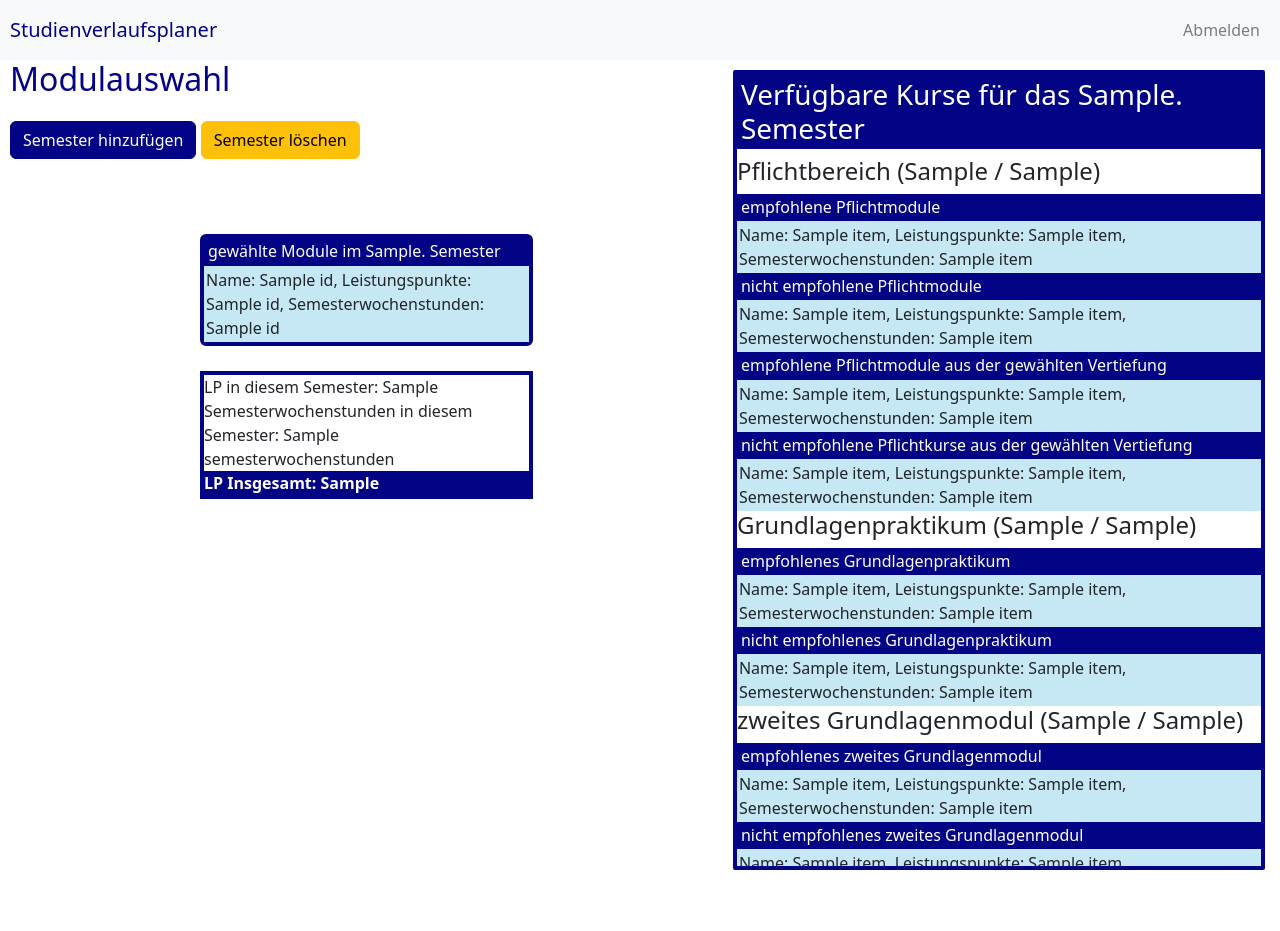
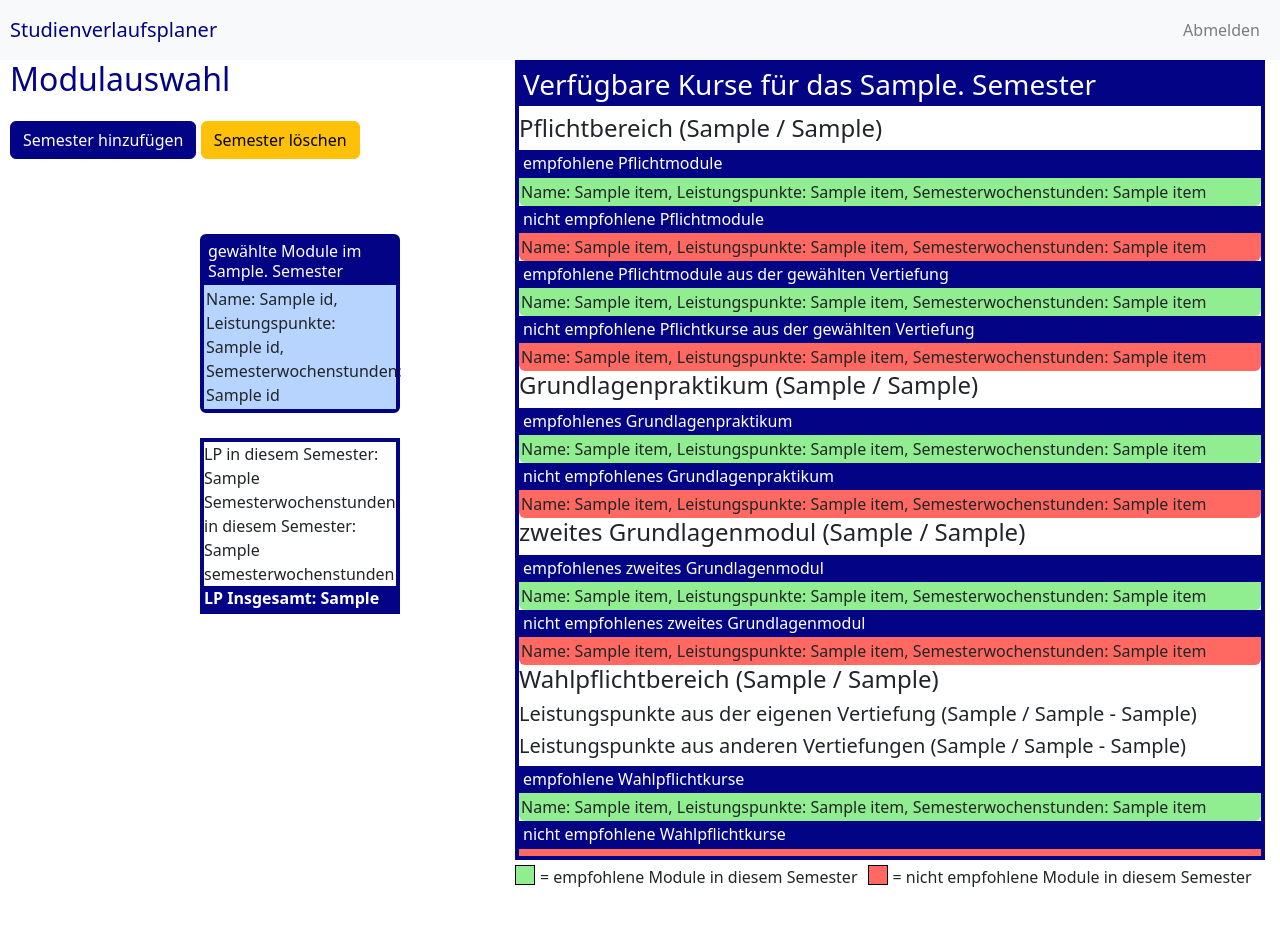
Before and after one commit to lukassheinz/Stud_Webanwendung, a Flask app: template templates/modulauswahl.html in a window 1280 px wide. Run offline with Flask 2, Linux system fonts and the light colour scheme; the template is opened without the code that fills it: most values are stand-ins (such as "Sample title", 1, 10 or a date in 2020); parts of the project's set-up code (start-up, migrations or seed data) failed here and were passed over; some libraries are stand-ins or nearby versions.

Commit message:
lp fix & color coding

```diff
--- a/main.py
+++ b/main.py
@@ -295,12 +295,18 @@
 
     if request.is_json:
         # von belegt auf abgeschlossen ändern
+
+        #Prüfen, ob Voraussetzung abgeschlossen worden ist
+
         if request.args.get("value") and "belegt" in request.args.get("class"):
             temp_module_id = request.args.get("value")
             semester_von_modul = request.args.get("semester")
             dbase.update_benutzer_modul(user_id, temp_module_id, semester_von_modul)
 
         # von abgeschlossen auf belegt ändern
+
+        #Prüfen, ob Modul Voraussetzung hat, die abgeschlossen worden ist
+
         elif request.args.get("value") and "abgeschlossen" in request.args.get("class"):
             temp_module_id = request.args.get("value")
             semester_von_modul = request.args.get("semester")
@@ -318,13 +324,13 @@
     semester_lp_liste = []
     semester_sws_liste = []
     for i in range(1, semester_anzahl + 1):
-        lp_gesamt = int(dbase.get_Summe_Pflicht_Vertiefung(user_wahlvertiefung_ID, user_id, i)[0][0]) + \
+        lp_gesamt = int(dbase.get_Summe_Pflicht_Vertiefung(user_id, user_id, i)[0][0]) + \
                     int(dbase.get_Summe_WPF_Vertiefung(user_id, i)[0][0]) + \
                     int(dbase.get_Summe_WPF_andere(user_id, i)[0][0]) + \
                     int(dbase.get_Summe_Grundlagenpraktika(user_id, i)[0][0]) + \
                     int(dbase.get_Summe_weitere_Einfuehrung(user_id, i)[0][0])
 
-        semesterwochenstunden = int(dbase.get_Summe_Pflicht_Vertiefung_sws(user_wahlvertiefung_ID, user_id, i)[0][0]) + \
+        semesterwochenstunden = int(dbase.get_Summe_Pflicht_Vertiefung_sws(user_id, user_id, i)[0][0]) + \
                                 int(dbase.get_Summe_WPF_Vertiefung_sws(user_id, i)[0][0]) + \
                                 int(dbase.get_Summe_WPF_andere_sws(user_id, i)[0][0]) + \
                                 int(dbase.get_Summe_Grundlagenpraktika_sws(user_id, i)[0][0]) + \
@@ -388,9 +394,11 @@
     temp = dbase.get_vertiefungen2(user_wahlvertiefung_ID)
 
     #Pflichtmodule Leistungspunkte
-    sum_pflicht_vertiefung_lp = dbase.get_Summe_Pflicht_Vertiefung_Gesamt(user_wahlvertiefung_ID, user_id)
+    sum_pflicht_vertiefung_lp = dbase.get_Summe_Pflicht_Vertiefung_Gesamt(user_id, user_id)
+    print("SUMAOWIDJ", sum_pflicht_vertiefung_lp)
     user_pflicht_lp_soll = temp[0][3]
     user_pflicht_lp_ist = int(sum_pflicht_vertiefung_lp[0][0])
+    print("IAWNDAWKJND", user_pflicht_lp_ist)
 
     #Weitere Einführung Leistungspunkte
     sum_weitere_einfuherung_lp = dbase.get_Summe_weitere_Einfuehrung_Gesamt(user_id)
@@ -415,16 +423,15 @@
 
 
     #LP-Gesamt
-    lp_gesamt = int(dbase.get_Summe_Pflicht_Vertiefung(user_wahlvertiefung_ID, user_id, current_semester)[0][0]) + \
+    lp_gesamt = int(dbase.get_Summe_Pflicht_Vertiefung(user_id, user_id, current_semester)[0][0]) + \
                             int(dbase.get_Summe_WPF_Vertiefung(user_id, current_semester)[0][0]) + \
                             int(dbase.get_Summe_WPF_andere(user_id, current_semester)[0][0]) +\
                             int(dbase.get_Summe_Grundlagenpraktika(user_id, current_semester)[0][0]) + \
                             int(dbase.get_Summe_weitere_Einfuehrung(user_id, current_semester)[0][0])
-    print("1. ", int(dbase.get_Summe_Pflicht_Vertiefung(user_wahlvertiefung_ID, user_id, current_semester)[0][0]))
     print("LP_GESSAMT:", lp_gesamt) #empfohlene Wahlpflichkturse aus anderen Vertiefungen irgendwas mit weitere wpm nur bei geraden?
 
     #LP-Gesamt in den vorherigen Semestern (Für Bachelorarbeit relevant)
-    lp_gesamt_vor_sem = int(dbase.get_Summe_Pflicht_Vertiefung_Vor(user_wahlvertiefung_ID, user_id, current_semester)[0][0]) + \
+    lp_gesamt_vor_sem = int(dbase.get_Summe_Pflicht_Vertiefung_Vor(user_id, user_id, current_semester)[0][0]) + \
                             int(dbase.get_Summe_WPF_Vertiefung_Vor(user_id, current_semester)[0][0]) + \
                             int(dbase.get_Summe_WPF_andere_Vor(user_id, current_semester)[0][0]) +\
                             int(dbase.get_Summe_Grundlagenpraktika_Vor(user_id, current_semester)[0][0]) + \
@@ -433,7 +440,7 @@
     lp_gesamt_alle_semester = int(dbase.get_Gesamtsumme_LP(user_id)[0][0])
 
     #Semesterwochenstunden
-    semesterwochenstunden = int(dbase.get_Summe_Pflicht_Vertiefung_sws(user_wahlvertiefung_ID, user_id, current_semester)[0][0]) + \
+    semesterwochenstunden = int(dbase.get_Summe_Pflicht_Vertiefung_sws(user_id, user_id, current_semester)[0][0]) + \
                             int(dbase.get_Summe_WPF_Vertiefung_sws(user_id, current_semester)[0][0]) + \
                             int(dbase.get_Summe_WPF_andere_sws(user_id, current_semester)[0][0]) +\
                             int(dbase.get_Summe_Grundlagenpraktika_sws(user_id, current_semester)[0][0]) + \
@@ -750,7 +757,7 @@
                                    user_wahlpflicht_LP_ist_summe = user_wahlpflicht_LP_ist_summe,
                                    semester_anzahl = semester_anzahl
                                    )
-        elif user_wahlvertiefung_ID == 2 or user_wahlvertiefung_ID == 4:
+        elif user_wahlvertiefung_ID == 2:
             return render_template("modulauswahl.html",
                                    module1=module1,
                                    pflichtkurse_nicht_empfohlen=pflichtkurse_nicht_empfohlen,
@@ -779,6 +786,34 @@
                                    current_semester = current_semester,
                                    user_wahlpflicht_LP_ist_summe = user_wahlpflicht_LP_ist_summe,
                                    semester_anzahl = semester_anzahl
+                                   )
+        elif user_wahlvertiefung_ID == 4:
+            return render_template("modulauswahl.html",
+                                   module1=module1,
+                                   pflichtkurse_nicht_empfohlen=pflichtkurse_nicht_empfohlen,
+                                   pflichtkurse_vertiefung_empfohlen=pflichtkurse_vertiefung_empfohlen,
+                                   pflichtkurse_vertiefung_nicht_empfohlen=pflichtkurse_vertiefung_nicht_empfohlen,
+                                   zweites_Grundlagenmodul=zweites_Grundlagenmodul,
+                                   zweites_Grundlagenmodul_nicht_empfohlen=zweites_Grundlagenmodul_nicht_empfohlen,
+                                   empfohlene_wahlpflichtkurse=empfohlene_wahlpflichtkurse,
+                                   nichtempfohlene_wahlpflichtkurse=nichtempfohlene_wahlpflichtkurse,
+                                   user_pflicht_lp_ist=user_pflicht_lp_ist,
+                                   user_pflicht_lp_soll=user_pflicht_lp_soll,
+                                   user_weitere_einfuehrung_LP_ist=user_weitere_einfuehrung_LP_ist,
+                                   user_weitere_einfuehrung_LP_soll=user_weitere_einfuehrung_LP_soll,
+                                   user_wahlpflicht_LP_ist=user_wahlpflicht_LP_ist,
+                                   user_wahlpflicht_andere_LP_ist=user_wahlpflicht_andere_LP_ist,
+                                   user_min_wahlpflicht_LP=user_min_wahlpflicht_LP,
+                                   user_max_wahlpflicht_LP=user_max_wahlpflicht_LP,
+                                   user_min_wahlpflicht_andere_LP=user_min_wahlpflicht_andere_LP,
+                                   user_max_wahlpflicht_andere_LP=user_max_wahlpflicht_andere_LP,
+                                   lp_gesamt=lp_gesamt,
+                                   semesterwochenstunden=semesterwochenstunden,
+                                   temp_list=temp_list,
+                                   lp_gesamt_alle_semester=lp_gesamt_alle_semester,
+                                   current_semester=current_semester,
+                                   user_wahlpflicht_LP_ist_summe=user_wahlpflicht_LP_ist_summe,
+                                   semester_anzahl=semester_anzahl
                                    )
 
 
@@ -816,7 +851,7 @@
                                user_wahlpflicht_LP_ist_summe = user_wahlpflicht_LP_ist_summe,
                                semester_anzahl = semester_anzahl
                                )
-    elif user_wahlvertiefung_ID == 2 or user_wahlvertiefung_ID == 4:
+    elif user_wahlvertiefung_ID == 2:
         return render_template("modulauswahl.html",
                                module1=module1,
                                pflichtkurse_nicht_empfohlen=pflichtkurse_nicht_empfohlen,
@@ -846,6 +881,34 @@
                                user_wahlpflicht_LP_ist_summe = user_wahlpflicht_LP_ist_summe,
                                semester_anzahl = semester_anzahl
                                )
+    elif user_wahlvertiefung_ID == 4:
+            return render_template("modulauswahl.html",
+                                   module1=module1,
+                                   pflichtkurse_nicht_empfohlen=pflichtkurse_nicht_empfohlen,
+                                   pflichtkurse_vertiefung_empfohlen=pflichtkurse_vertiefung_empfohlen,
+                                   pflichtkurse_vertiefung_nicht_empfohlen=pflichtkurse_vertiefung_nicht_empfohlen,
+                                   zweites_Grundlagenmodul=zweites_Grundlagenmodul,
+                                   zweites_Grundlagenmodul_nicht_empfohlen=zweites_Grundlagenmodul_nicht_empfohlen,
+                                   empfohlene_wahlpflichtkurse=empfohlene_wahlpflichtkurse,
+                                   nichtempfohlene_wahlpflichtkurse=nichtempfohlene_wahlpflichtkurse,
+                                   user_pflicht_lp_ist=user_pflicht_lp_ist,
+                                   user_pflicht_lp_soll=user_pflicht_lp_soll,
+                                   user_weitere_einfuehrung_LP_ist=user_weitere_einfuehrung_LP_ist,
+                                   user_weitere_einfuehrung_LP_soll=user_weitere_einfuehrung_LP_soll,
+                                   user_wahlpflicht_LP_ist=user_wahlpflicht_LP_ist,
+                                   user_wahlpflicht_andere_LP_ist=user_wahlpflicht_andere_LP_ist,
+                                   user_min_wahlpflicht_LP=user_min_wahlpflicht_LP,
+                                   user_max_wahlpflicht_LP=user_max_wahlpflicht_LP,
+                                   user_min_wahlpflicht_andere_LP=user_min_wahlpflicht_andere_LP,
+                                   user_max_wahlpflicht_andere_LP=user_max_wahlpflicht_andere_LP,
+                                   lp_gesamt=lp_gesamt,
+                                   semesterwochenstunden=semesterwochenstunden,
+                                   temp_list=temp_list,
+                                   lp_gesamt_alle_semester=lp_gesamt_alle_semester,
+                                   current_semester=current_semester,
+                                   user_wahlpflicht_LP_ist_summe=user_wahlpflicht_LP_ist_summe,
+                                   semester_anzahl=semester_anzahl
+                                   )
 
 @app.route('/logout')
 def logout():
--- a/templates/modulauswahl.html
+++ b/templates/modulauswahl.html
@@ -41,7 +41,6 @@
             margin: 5px;
             display: flex;
             background: #030385;
-            border-radius: 5px;
         }
 
         .veranstaltungen{
@@ -50,8 +49,6 @@
             float: right;
             overflow-y: auto;
             border: solid #030385 4px;
-            border-radius: 2px;
-            margin-top: 10px;
             margin-right: 15px;
         }
 
@@ -65,7 +62,6 @@
             flex-grow: 1;
             overflow: auto;
         }
-
 
         #belegte-module {
             margin: 75px 200px 25px;
@@ -86,22 +82,31 @@
             border-color: #0a53be;
         }
 
-        ul.list-group.list-group-striped li:nth-of-type(odd){
-            background: #c6e7f4;
+        ul.list-group.list-group-empfohlen{
+            background: lightgreen;
         }
 
-        ul.list-group.list-group-striped li:nth-of-type(even){
-            background: #009ed4;
+        ul.list-group.list-group-nicht-empfohlen{
+            background: #ff6961;
         }
 
         ul.list-group.list-group-hover li:hover{
-            background: limegreen;
+            background: #0a53be;
             color: white;
         }
 
-        ul.belegte-module.list-group.list-group-hover li:hover{
-            background: indianred;
+        ul.list-group.list-group-gewählt li:hover{
+            background: #ff6961;
             color: white;
+
+        }
+
+        .list-group-gewählt li:nth-of-type(odd){
+            background: #b6d4fe;
+        }
+
+        .list-group-gewählt li:nth-of-type(even){
+            background: whitesmoke;
         }
 
         ul{
@@ -164,17 +169,47 @@
             font-weight: bold;
         }
 
+        figcaption{
+            margin-top: 5px;
+            display: flex;
+        }
+
+        .red-box{
+            background: #ff6961;
+            width: 20px;
+            height: 20px;
+            margin-right: 5px;
+            border: 1px solid black;
+        }
+
+        .green-box{
+            background: lightgreen;
+            width: 20px;
+            height: 20px;
+            margin-right: 5px;
+            border: 1px solid black;
+        }
+
+        .green-box-text{
+            margin-right: 10px;
+        }
+        figure{
+            display: flex;
+            flex-direction: column;
+        }
+
     </style>
 
 {% endblock %}
 
 {% block content %}
 <div class ="main-container">
+    <figure>
     <div class = "veranstaltungen">
     <h3>Verfügbare Kurse für das {{current_semester}}. Semester</h3>
     <h4>Pflichtbereich ({{user_pflicht_lp_ist}} / {{user_pflicht_lp_soll}})</h4>
     {% if module1 or pflichtkurse_nicht_empfohlen or pflichtkurse_vertiefung_empfohlen or pflichtkurse_vertiefung_nicht_empfohlen %}
-    <ul class ="list-group list-group-hover list-group-striped">
+    <ul class ="list-group list-group-hover list-group-empfohlen">
         <h6>empfohlene Pflichtmodule</h6>
         {% for item in module1 %}
             <li class = li value = {{item[0]}}>
@@ -182,7 +217,7 @@
             </li>
         {% endfor %}
     </ul>
-    <ul class ="list-group list-group-hover list-group-striped">
+    <ul class ="list-group list-group-hover list-group-nicht-empfohlen">
         <h6>nicht empfohlene Pflichtmodule</h6>
         {% for item in pflichtkurse_nicht_empfohlen %}
             <li class = li value = {{item[0]}}>
@@ -190,7 +225,7 @@
             </li>
         {% endfor %}
     </ul>
-    <ul class ="list-group list-group-hover list-group-striped">
+    <ul class ="list-group list-group-hover list-group-empfohlen">
         <h6>empfohlene Pflichtmodule aus der gewählten Vertiefung</h6>
         {% for item in pflichtkurse_vertiefung_empfohlen %}
             <li class = li value = {{item[0]}}>
@@ -198,7 +233,7 @@
             </li>
         {% endfor %}
     </ul>
-    <ul class ="list-group list-group-hover list-group-striped">
+    <ul class ="list-group list-group-hover list-group-nicht-empfohlen">
         <h6>nicht empfohlene Pflichtkurse aus der gewählten Vertiefung</h6>
         {% for item in pflichtkurse_vertiefung_nicht_empfohlen %}
             <li class = li value = {{item[0]}}>
@@ -210,7 +245,7 @@
 
     <h4>Grundlagenpraktikum ({{user_grundlagenpraktikum_lp_ist}} / {{user_grundlagenpraktikum_lp_soll}})</h4>
     {% if grundlagenpraktikum or grundlagenpraktikum_nicht_empfohlen %}
-    <ul class ="list-group list-group-hover list-group-striped">
+    <ul class ="list-group list-group-hover list-group-empfohlen">
         <h6>empfohlenes Grundlagenpraktikum</h6>
         {% for item in grundlagenpraktikum %}
             <li class = li value = {{item[0]}}>
@@ -221,7 +256,7 @@
 
     {% endif %}
     {% if grundlagenpraktikum_nicht_empfohlen %}
-    <ul class ="list-group list-group-hover list-group-striped">
+    <ul class ="list-group list-group-hover list-group-nicht-empfohlen">
         <h6>nicht empfohlenes Grundlagenpraktikum</h6>
         {% for item in grundlagenpraktikum_nicht_empfohlen %}
             <li class = li value = {{item[0]}}>
@@ -233,7 +268,7 @@
 
     <h4>zweites Grundlagenmodul ({{user_weitere_einfuehrung_LP_ist}} / {{user_weitere_einfuehrung_LP_soll}})</h4>
     {% if zweites_Grundlagenmodul or zweites_Grundlagenmodul_nicht_empfohlen%}
-    <ul class ="list-group list-group-hover list-group-striped">
+    <ul class ="list-group list-group-hover list-group-empfohlen">
         <h6>empfohlenes zweites Grundlagenmodul</h6>
         {% for item in zweites_Grundlagenmodul %}
             <li class = li value = {{item[0]}}>
@@ -241,7 +276,7 @@
             </li>
         {% endfor %}
     </ul>
-    <ul class ="list-group list-group-hover list-group-striped">
+    <ul class ="list-group list-group-hover list-group-nicht-empfohlen">
         <h6>nicht empfohlenes zweites Grundlagenmodul</h6>
         {% for item in zweites_Grundlagenmodul_nicht_empfohlen %}
             <li class = li value = {{item[0]}}>
@@ -255,7 +290,7 @@
     <h5>Leistungspunkte aus der eigenen Vertiefung ({{user_wahlpflicht_LP_ist}} / {{user_min_wahlpflicht_LP}} - {{user_max_wahlpflicht_LP}}) </h5>
     <h5>Leistungspunkte aus anderen Vertiefungen ({{user_wahlpflicht_andere_LP_ist}} / {{user_min_wahlpflicht_andere_LP}} - {{user_max_wahlpflicht_andere_LP}})</h5>
     {% if empfohlene_wahlpflichtkurse or nichtempfohlene_wahlpflichtkurse or andere_empfohlene_wahlpflichtkurse or andere_nichtempfohlene_wahlpflichtkurse %}
-    <ul class ="list-group list-group-hover list-group-striped">
+    <ul class ="list-group list-group-hover list-group-empfohlen">
         <h6>empfohlene Wahlpflichtkurse</h6>
         {% for item in empfohlene_wahlpflichtkurse %}
             <li class = li value = {{item[0]}}>
@@ -263,7 +298,7 @@
             </li>
         {% endfor %}
     </ul>
-    <ul class ="list-group list-group-hover list-group-striped">
+    <ul class ="list-group list-group-hover list-group-nicht-empfohlen">
         <h6>nicht empfohlene Wahlpflichtkurse</h6>
         {% for item in nichtempfohlene_wahlpflichtkurse %}
             <li class = li value = {{item[0]}}>
@@ -271,7 +306,7 @@
             </li>
         {% endfor %}
     </ul>
-    <ul class ="list-group list-group-hover list-group-striped">
+    <ul class ="list-group list-group-hover list-group-empfohlen">
         <h6>empfohlene Wahlpflichkturse aus anderen Vertiefungen</h6>
         {% for item in andere_empfohlene_wahlpflichtkurse %}
             <li class = li value = {{item[0]}}>
@@ -279,7 +314,7 @@
             </li>
         {% endfor %}
     </ul>
-    <ul class ="list-group list-group-hover list-group-striped">
+    <ul class ="list-group list-group-hover list-group-nicht-empfohlen">
         <h6>nicht empfohlene Wahlpfichtkurse aus anderen Vertiefungen</h6>
         {% for item in andere_nichtempfohlene_wahlpflichtkurse %}
             <li class = li value = {{item[0]}}>
@@ -288,8 +323,14 @@
         {% endfor %}
     </ul>
     {% endif %}
-
 </div>
+        <figcaption>
+            <p class="green-box"> </p>
+            <p class="green-box-text"> = empfohlene Module in diesem Semester </p>
+            <p class="red-box"> </p>
+            <p class="rex-box-text"> = nicht empfohlene Module in diesem Semester </p>
+        </figcaption>
+    </figure>
 
 <div class="semester-und-gewählte-module">
     <h2>Modulauswahl</h2>
@@ -309,7 +350,7 @@
     </div>
 <!--<button class="awdjk" onclick="addSemester()">Add Semester</button> -->
 <div class = belegte-module-container>
-    <ul id = "belegte-module" class ="belegte-module list-group list-group-hover list-group-striped">
+    <ul id = "belegte-module" class ="belegte-module list-group list-group-hover list-group-gewählt">
     <h6>gewählte Module im {{current_semester}}. Semester</h6>
         {% for x in temp_list %}
             <li class = "semester-list" value = {{x[0][0][0]}} id = {{x[1]}}>
@@ -322,15 +363,6 @@
 
 
 <div class = "Zähler" style="list-style-type:none;" >
-<!--
-    <li>PflichtLP ist: {{user_pflicht_lp_ist}} / PflichtLP soll: {{user_pflicht_lp_soll}}</li>
-    {% if user_grundlagenpraktikum_lp_ist and user_grundlagenpraktikum_lp_soll %}
-        <li>GrundlagenpraktikumLP ist: {{user_grundlagenpraktikum_lp_ist}} / GrundlagenpraktikumLP soll: {{user_grundlagenpraktikum_lp_soll}}</li>
-    {% endif %}
-    <li>Weitere Einführung LP ist: {{user_weitere_einfuehrung_LP_ist}} / Weitere Einführung LP soll: {{user_weitere_einfuehrung_LP_soll}}</li>
-    <li>WahlpflichtLP ist: {{user_wahlpflicht_LP_ist}} / WahlfplichtLP soll: {{user_min_wahlpflicht_LP}} - {{user_max_wahlpflicht_LP}}</li>
-    <li>WahlpflichtLP andere Module ist: {{user_wahlpflicht_andere_LP_ist}} / WahlfplichtLP andere Module soll: {{user_min_wahlpflicht_andere_LP}} - {{user_max_wahlpflicht_andere_LP}}</li>
--->
     <div>LP in diesem Semester: {{lp_gesamt}}</div>
     <div>Semesterwochenstunden in diesem Semester: {{semesterwochenstunden}}</div>
     <div class="lp-gesamt-container">LP Insgesamt: {{lp_gesamt_alle_semester}}</div>
```
Also changed, not shown: templates/verlaufsplan.html (+33 -7 lines).
